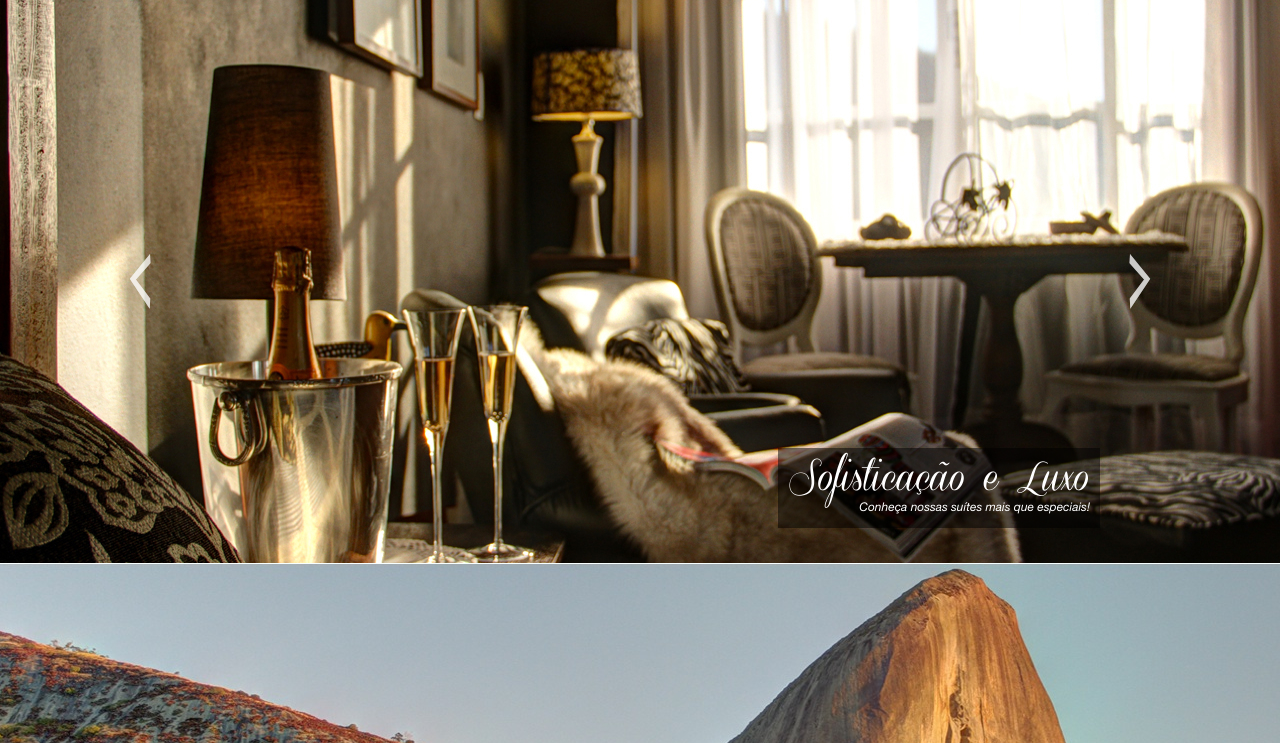
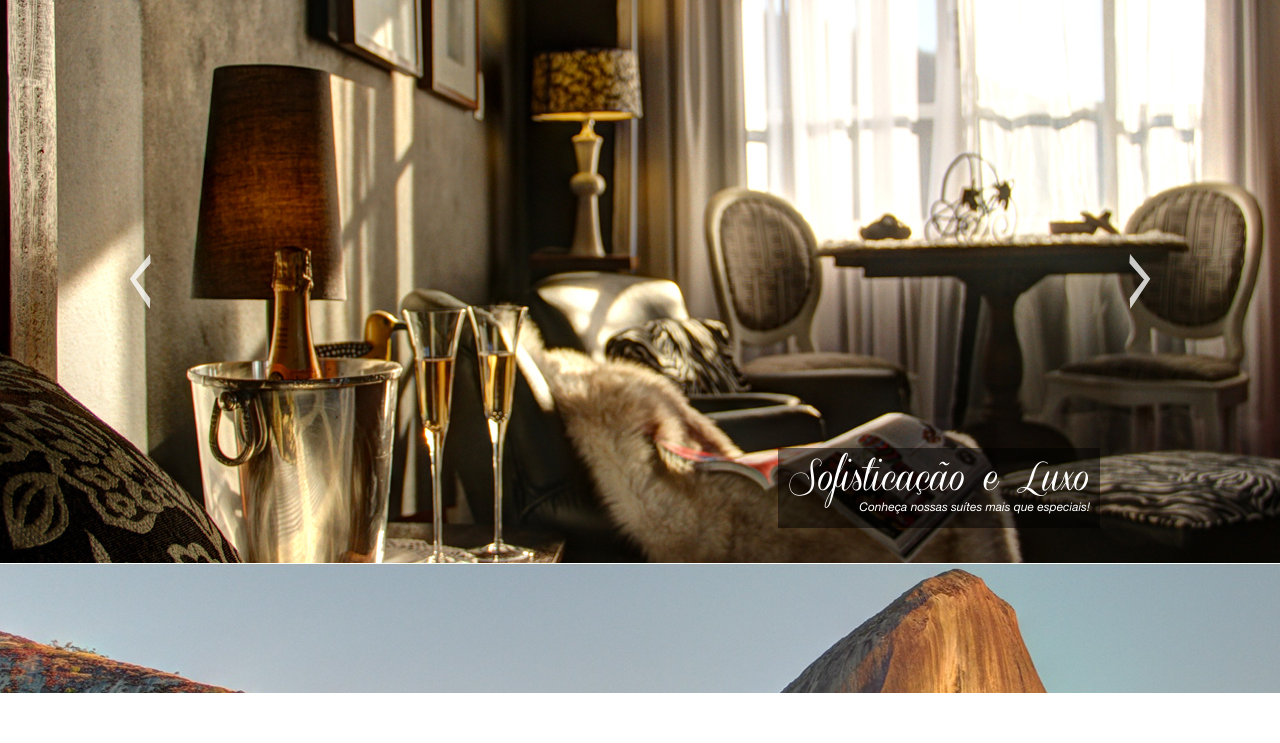
Before and after one commit to wancharle/lagarto, a Django app: template lagarto/templates/lagarto/index.html in a window 1280 px wide. Shown: the part 101-844 px from the top of the page. After the commit the page ends 794 px from the top, so only its background shows below. Run offline with Django 3.2, Linux system fonts and the light colour scheme; the template is opened without the code that fills it, so the values that code supplies are empty; some libraries are stand-ins or nearby versions.

```diff
--- a/lagarto/templates/lagarto/index.html
+++ b/lagarto/templates/lagarto/index.html
@@ -46,7 +46,7 @@
 
     {% include "lagarto/includes/menu_inferior.html" %}
 
-    <div class="container" style="padding-bottom:100px;">
+    <div class="container" style="padding-bottom:50px;">
         {% block conteudo_inferior %}
             {% include "lagarto/includes/tarifas.html" %}
         {% endblock %}
```
